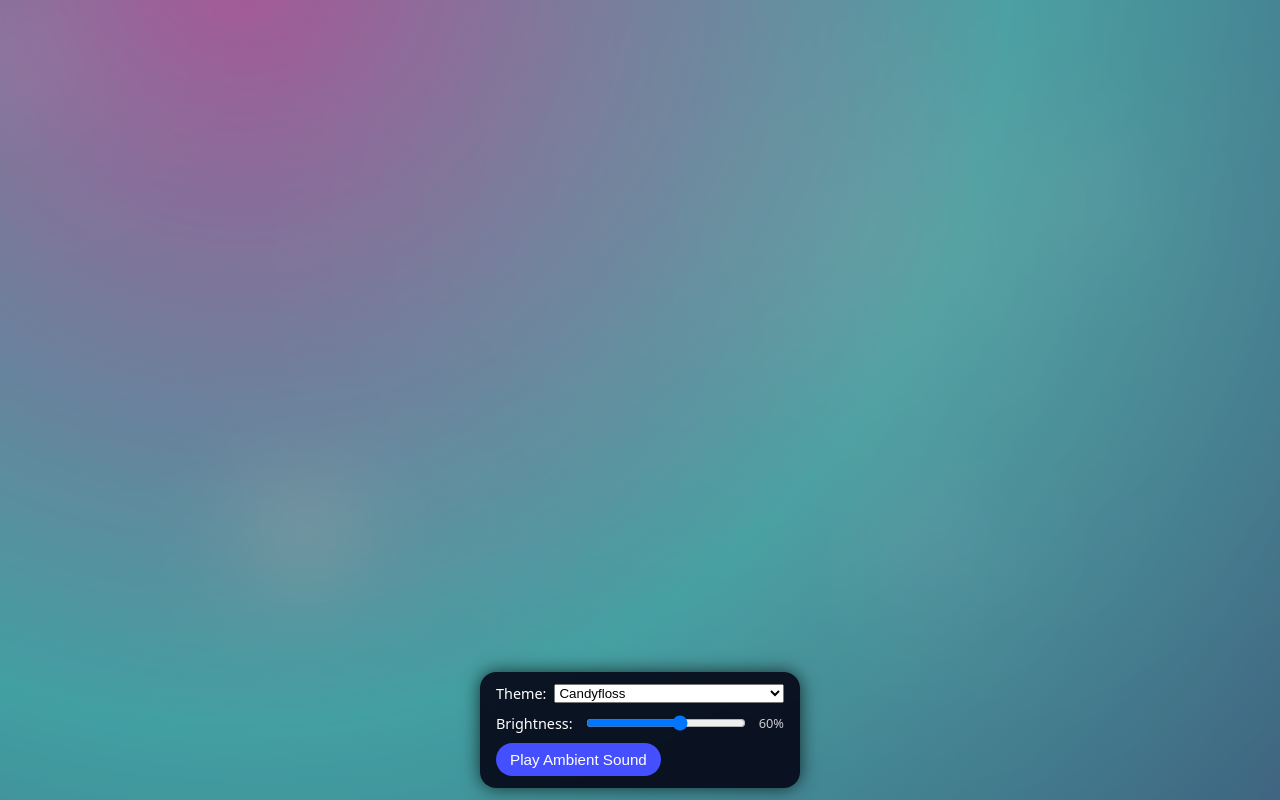
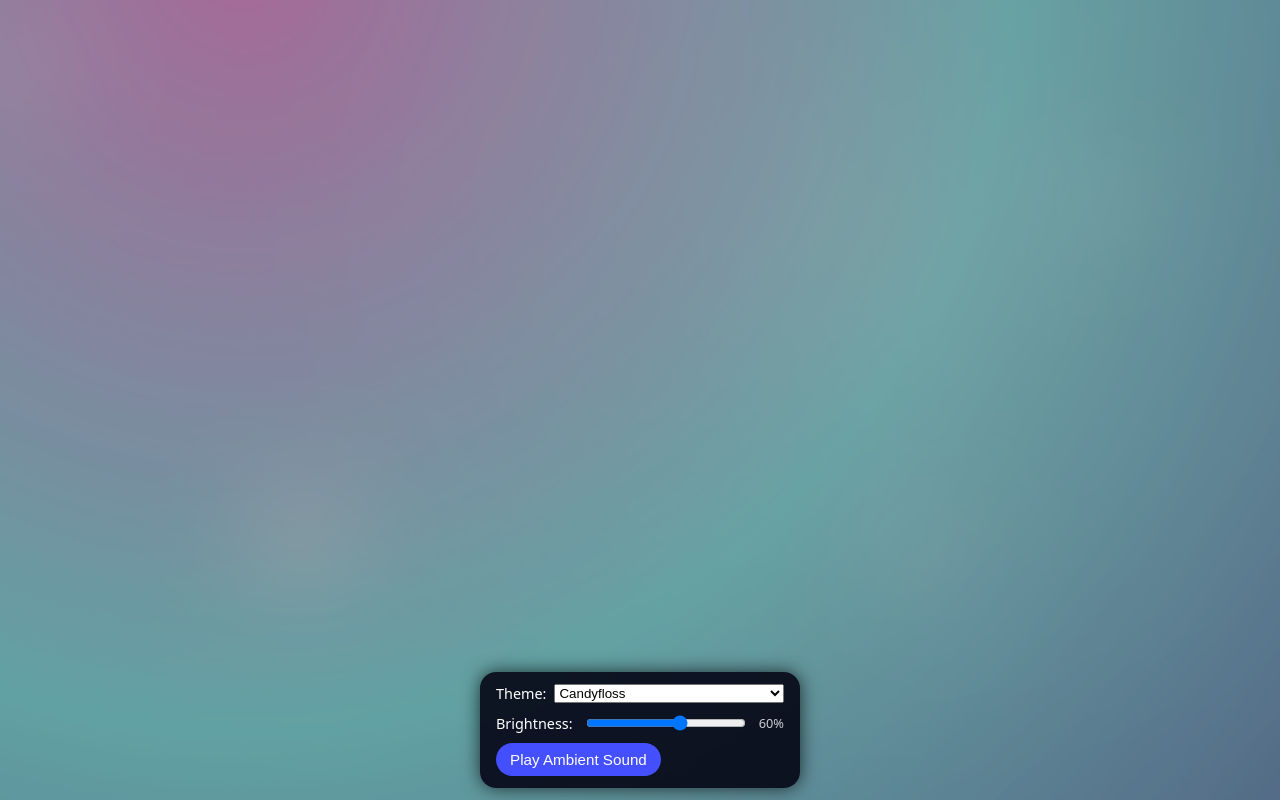
Before and after one commit to Piccolo889/nightlight-app, a plain HTML site: page index.html in a window 1280 px wide. Drawn offline with Linux system fonts and the light colour scheme.

Commit message:
Add files via upload

```diff
--- a/style.css
+++ b/style.css
@@ -120,18 +120,18 @@ body.theme-candyfloss {
   --gy: 18%;
   --pan-duration: 24s;
   --color-duration: 18s;
-  --c1a: #ff6fd8;
-  --c1b: #ff9bf0;
-  --c2a: #5ce8ff;
-  --c2b: #73fff4;
-  --c3a: #4a1868;
-  --c3b: #6b1f8f;
-  --c4a: #0a0118;
-  --c4b: #12061f;
-  --blob1: #ff7de0;
-  --blob2: #8be3ff;
-  --blob3: #ffd26f;
-  --blob4: #6b4bff;
+  --c1a: #ff8edf;
+  --c1b: #ffb3f4;
+  --c2a: #8cf0ff;
+  --c2b: #a5fffa;
+  --c3a: #5b2b82;
+  --c3b: #6e3a99;
+  --c4a: #120a24;
+  --c4b: #1a0f30;
+  --blob1: #ff9de8;
+  --blob2: #9ae8ff;
+  --blob3: #ffe08f;
+  --blob4: #7b65ff;
 }
 
 body.theme-ocean-hush {
@@ -139,18 +139,18 @@ body.theme-ocean-hush {
   --gy: 14%;
   --pan-duration: 26s;
   --color-duration: 20s;
-  --c1a: #7ae7ff;
-  --c1b: #54d2ff;
-  --c2a: #4ce4c6;
-  --c2b: #6dffd8;
-  --c3a: #2c5fa4;
-  --c3b: #1f4b82;
-  --c4a: #031018;
-  --c4b: #041b28;
-  --blob1: #54d2ff;
-  --blob2: #73ffd6;
-  --blob3: #4c7bff;
-  --blob4: #a6b6ff;
+  --c1a: #9ae8ff;
+  --c1b: #6fd8ff;
+  --c2a: #6ff0d3;
+  --c2b: #8affe0;
+  --c3a: #3d73b8;
+  --c3b: #2d5f9c;
+  --c4a: #08202e;
+  --c4b: #0b2c3d;
+  --blob1: #6fdcff;
+  --blob2: #86ffe0;
+  --blob3: #5c8cff;
+  --blob4: #b7c8ff;
 }
 
 body.theme-moon-mist {
@@ -158,18 +158,18 @@ body.theme-moon-mist {
   --gy: 12%;
   --pan-duration: 28s;
   --color-duration: 22s;
-  --c1a: #dfe8ff;
-  --c1b: #b8d7ff;
-  --c2a: #96c8ff;
-  --c2b: #7ad1ff;
-  --c3a: #3b4370;
-  --c3b: #2a355f;
-  --c4a: #080a18;
-  --c4b: #0d1024;
-  --blob1: #aac8ff;
-  --blob2: #7ad1ff;
-  --blob3: #ffe6a7;
-  --blob4: #7f7bff;
+  --c1a: #e6efff;
+  --c1b: #c5dcff;
+  --c2a: #a3d5ff;
+  --c2b: #8edbff;
+  --c3a: #3f4978;
+  --c3b: #313c68;
+  --c4a: #0b0e1f;
+  --c4b: #11152b;
+  --blob1: #b7d4ff;
+  --blob2: #8fd8ff;
+  --blob3: #ffebb8;
+  --blob4: #8a86ff;
 }
 
 body.theme-forest-lullaby {
@@ -177,18 +177,18 @@ body.theme-forest-lullaby {
   --gy: 14%;
   --pan-duration: 28s;
   --color-duration: 24s;
-  --c1a: #b8ffb1;
-  --c1b: #8cf3a1;
-  --c2a: #6ce3b0;
-  --c2b: #8cf1c7;
-  --c3a: #2d5f3a;
-  --c3b: #1f4a2d;
-  --c4a: #04140a;
-  --c4b: #072013;
-  --blob1: #5cf7a6;
-  --blob2: #9cf178;
-  --blob3: #7de3c2;
-  --blob4: #d1ff8f;
+  --c1a: #ccffd0;
+  --c1b: #aef9c0;
+  --c2a: #80eac0;
+  --c2b: #a0f4d2;
+  --c3a: #3a7b4a;
+  --c3b: #2f6840;
+  --c4a: #0a1d11;
+  --c4b: #0f2818;
+  --blob1: #74f9b4;
+  --blob2: #b0f68e;
+  --blob3: #94f0d2;
+  --blob4: #ddffb0;
 }
 
 #glow-layer {
@@ -418,6 +418,19 @@ button:active {
 }
 
 @media (max-width: 640px) {
+  body::before {
+    filter: saturate(0.88) brightness(1.06);
+  }
+
+  body::after {
+    opacity: calc(0.16 + 0.45 * var(--glow-strength));
+    filter: blur(26px);
+  }
+
+  #glow-layer {
+    opacity: calc(0.22 + 0.65 * var(--glow-strength));
+  }
+
   #ui {
     bottom: max(10px, env(safe-area-inset-bottom, 10px));
     width: calc(100% - 24px);
```
